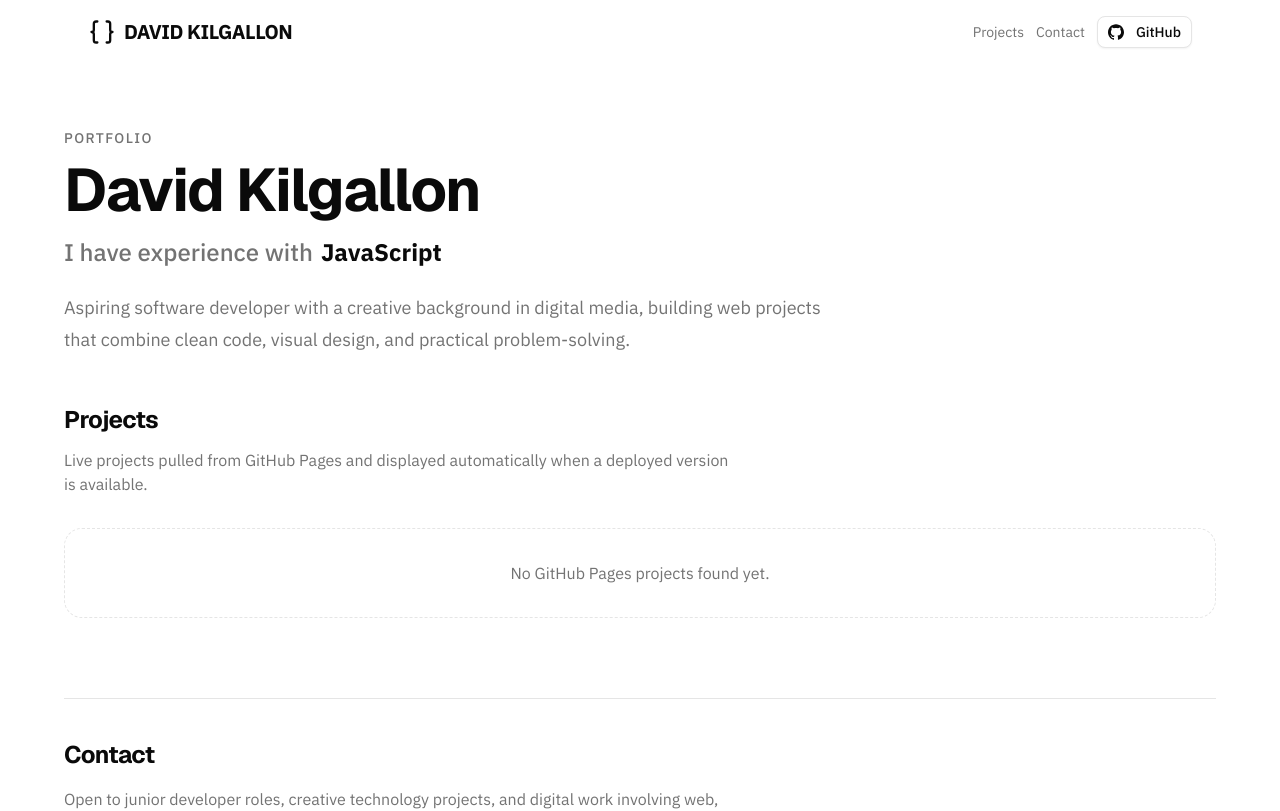
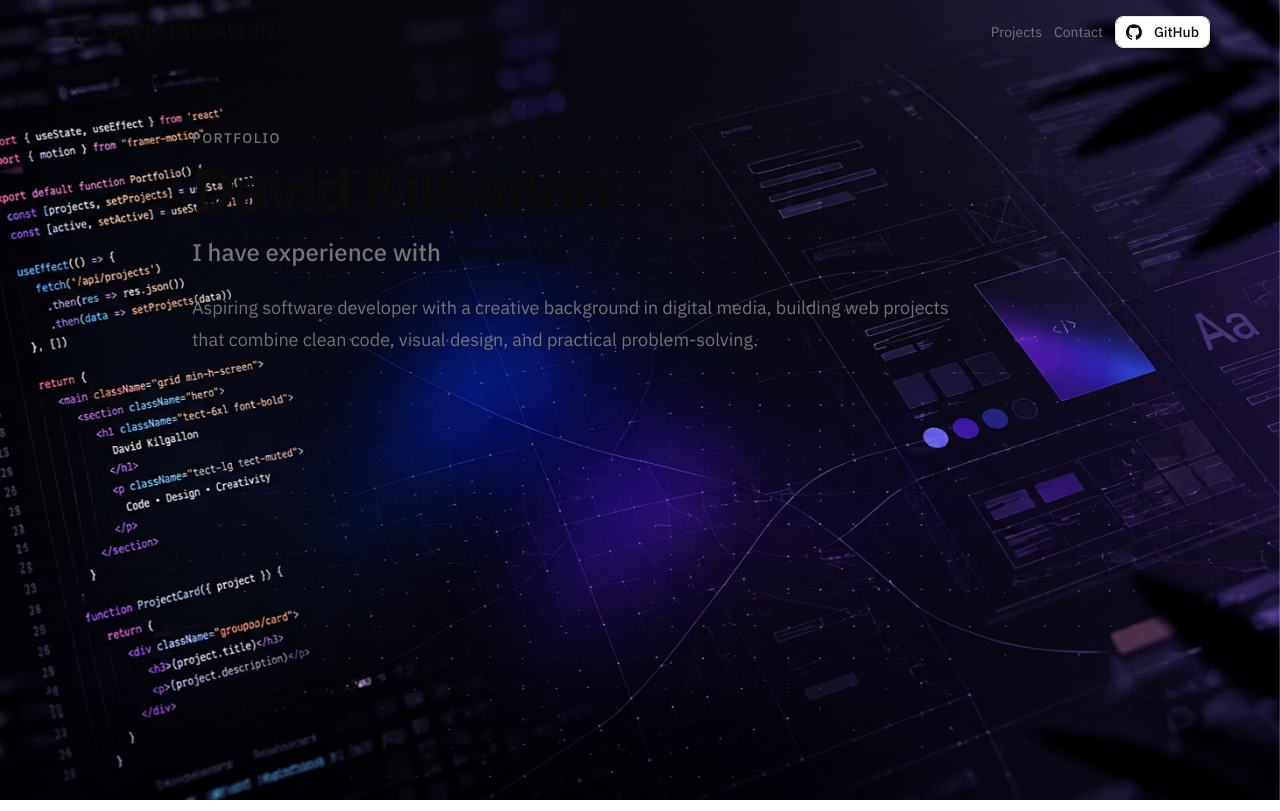
Before and after one commit to Dave-MK/dk-portfolio, a Next.js app: page / in a window 1280 px wide. Shown: the top 811 px of the page. Built offline with nearby package versions, Linux system fonts and the light colour scheme.

Commit message:
Fixed some issues with background image and saving progress thus far

```diff
--- a/app/layout.tsx
+++ b/app/layout.tsx
@@ -29,7 +29,8 @@ export default function RootLayout({
 }>) {
   return (
     <html lang="en">
-      <body className={`${geist.variable} ${ibmPlexSans.variable} font-secondary`}>
+      <body className={`${geist.variable} ${ibmPlexSans.variable} font-secondary bg-transparent`}>
+        <div className="fixed inset-0 -z-10 bg-[url('/images/hero-bg.png')] bg-cover bg-center" aria-hidden />
         <SiteHeader />
         {children}
       </body>
--- a/app/page.tsx
+++ b/app/page.tsx
@@ -13,8 +13,8 @@ export default async function HomePage() {
     }
 
     return (
-        <main className="min-h-screen bg-background px-6 py-16 text-foreground">
-            <section className="mx-auto max-w-6xl">
+        <main className="min-h-screen px-6 py-16 text-foreground relative z-10">
+            <section className="mx-auto max-w-4xl h-screen">
                     <div className="mb-12 max-w-3xl">
                         <p className="mb-3 text-sm font-medium uppercase tracking-widest text-muted-foreground">
                             Portfolio
@@ -29,6 +29,8 @@ export default async function HomePage() {
                             and practical problem-solving.
                         </p>
                     </div>
+            </section>
+            <section className="mx-auto max-w-6xl">
                 <section id="projects">
                     <div className="mb-8">
                         <h2 className="text-2xl font-bold tracking-tight">Projects</h2>
--- a/components/SiteHeader.tsx
+++ b/components/SiteHeader.tsx
@@ -5,8 +5,8 @@ import { Braces } from 'lucide-react';
 
 export function SiteHeader() {
     return (
-        <header className="bg-transparent">
-            <div className="mx-auto flex max-w-6xl items-center justify-between px-6 py-4">
+        <header className="relative z-20 bg-transparent">
+            <div className="mx-auto flex max-w-6xl items-center px-1.5 justify-between py-4">
                 <Link href="/" className="flex font-bold tracking-tight text-xl uppercase">
                     <Braces className="mr-2 size-7" />
                     David Kilgallon
--- a/package.json
+++ b/package.json
@@ -3,7 +3,7 @@
   "version": "0.1.0",
   "private": true,
   "scripts": {
-    "dev": "next dev --turbopack",
+    "dev": "next dev",
     "build": "next build",
     "start": "next start",
     "lint": "eslint"
```
Also changed, not shown: public/images/hero-bg.png (added). Lines whose indentation alone changed are shown as unchanged.
